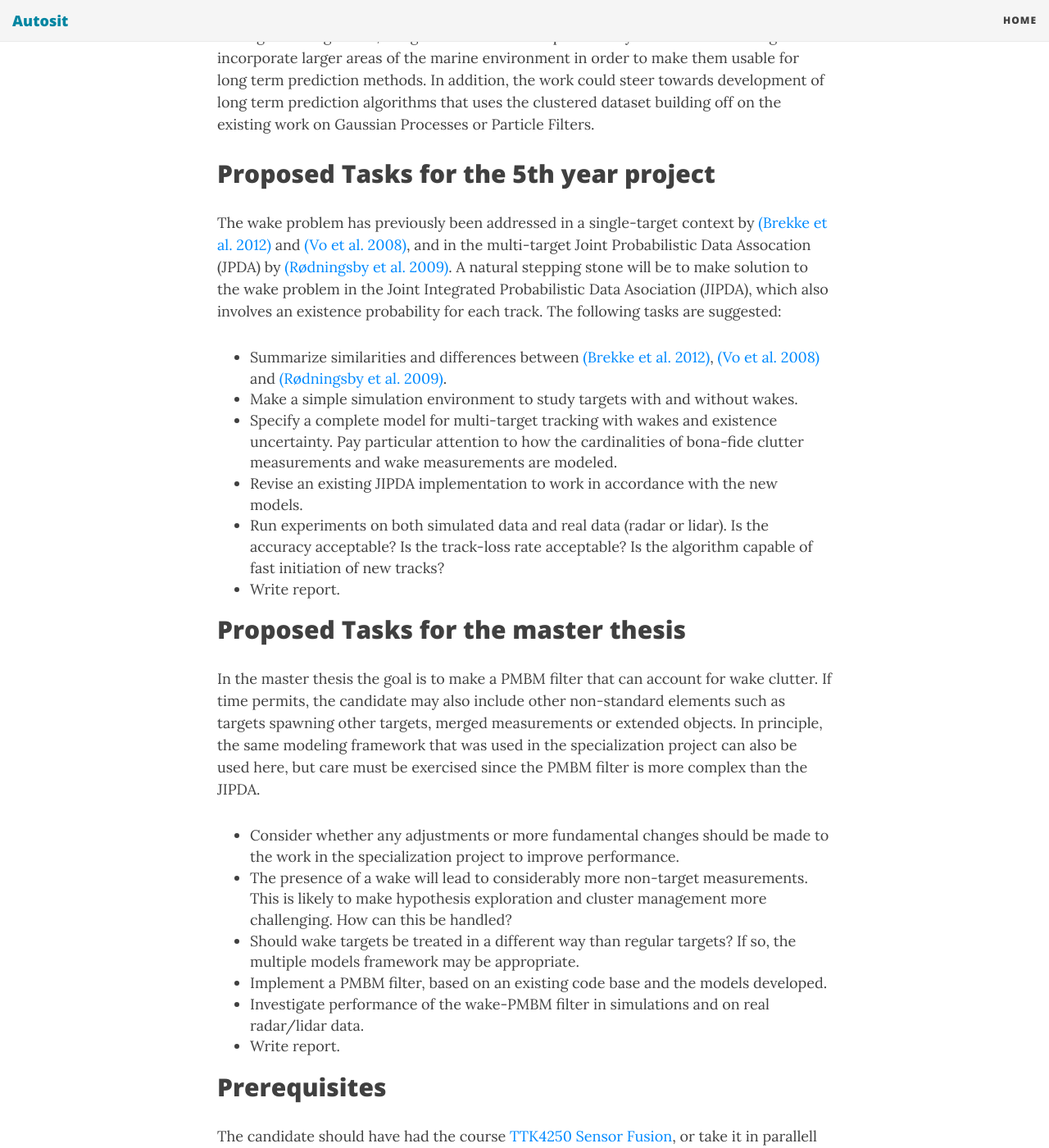
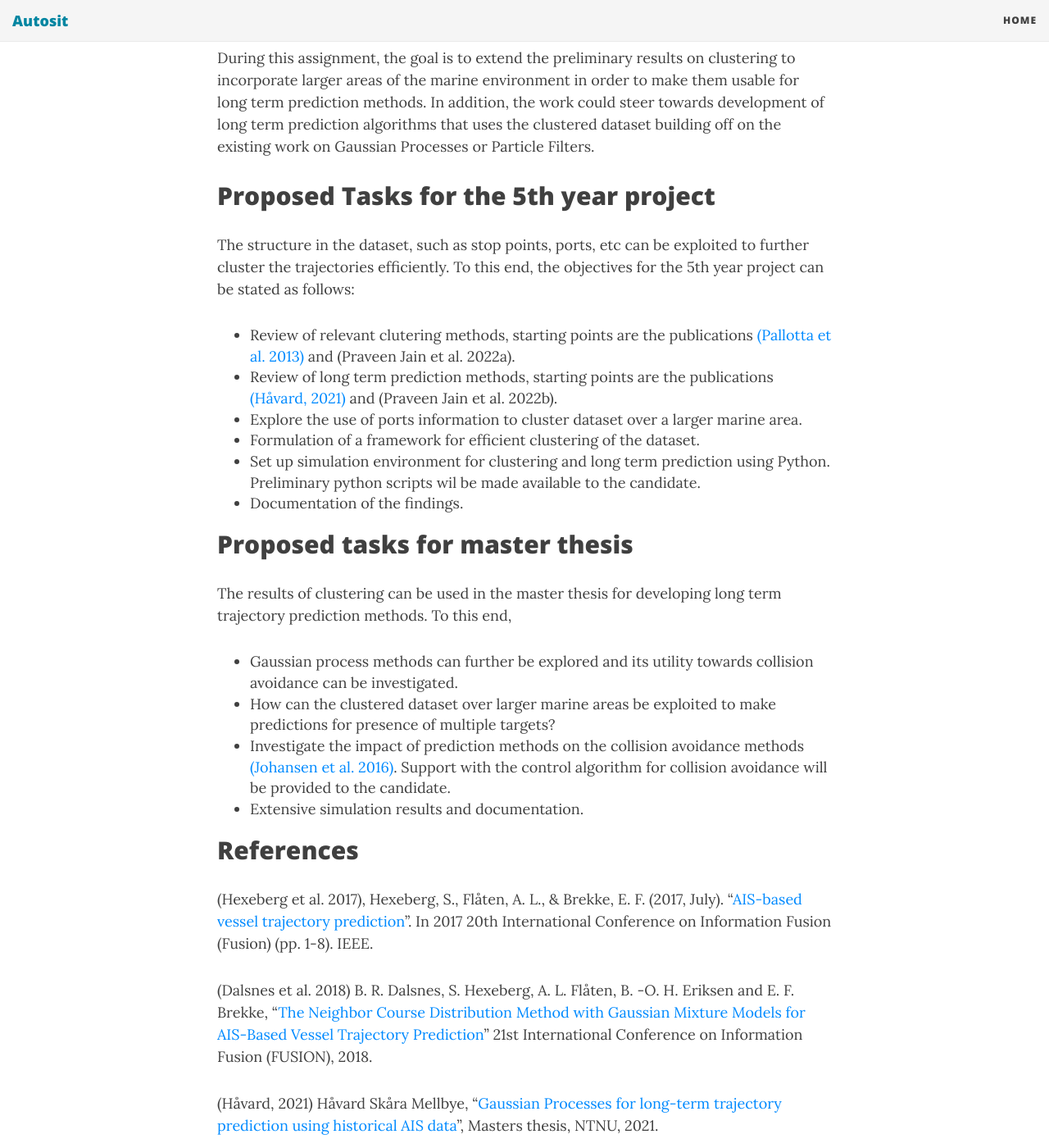
Before and after one commit to autosit/autosit.github.io, a Jekyll site: the page built from _posts/2022-04-05-clustering_for_ltp.md, in a window 1280 px wide and 1400 px high, scrolled down 2087 px. Shown: the whole window at 82% size. Built offline with Jekyll 4.4.1, drawn with Linux system fonts in a browser that asks for light colours; nearby versions of some CDN libraries; some of the changed text lies outside the part shown.

Commit message:
Update 2022-04-05-clustering_for_ltp.md

```diff
--- a/_posts/2022-04-05-clustering_for_ltp.md
+++ b/_posts/2022-04-05-clustering_for_ltp.md
@@ -6,10 +6,10 @@ category: LTP
 ## Background
 
 
-A core requirement for collision avoidance systems for autonomous ships are the ability to predict the trajectories of the neighboring target ships over a longer time horizon. Model based predictions generally use linear models that are insufficient to make such predictions, particularly in the maneuvering scenarios. Consequently, data driven methods such as [Single Point Neighbor Search] (SPNS),  [Neighbor Course Distribition Method] (NCDM), [Gaussian Process] (GP) methods  and [Particle Filter] methods are developed to utilize the availablity of historical AIS dataset to aid the predictions.
+A core requirement for collision avoidance systems for autonomous ships are the ability to predict the trajectories of the neighboring target ships over a longer time horizon. Model based predictions generally use linear models that are insufficient to make such predictions, particularly in the maneuvering scenarios. Consequently, data driven methods such as Single Point Neighbor Search (SPNS) [(Hexeberg et al. 2017)],  Neighbor Course Distribition Method (NCDM) [(Dalsnes et al. 2018)], Gaussian Process (GP) methods [(Håvard, 2021)] and Particle Filter (Praveen Jain et al. 2022b) methods are developed to utilize the availablity of historical AIS dataset to aid the predictions.
 
 
-However, these methods do not exploit the inherent structure in the dataset represented by marine traffic lanes. Therefore, an unsupervised clustering method (Praveen Jain et al. 2022) based on Mean Shift algorithm, Agglomerative Heirarchical Clustering algorithm couple with Longest Common Subsequence trajectory similarity measure was developed to cluster the trajectories in the AIS dataset. The clustered dataset were used to make multi-modal probabilistic predictions using the NCDM and PF methods (See Figure 1 and 2 )
+However, these methods do not exploit the inherent structure in the dataset represented by marine traffic lanes. Therefore, an unsupervised clustering method (Praveen Jain et al. 2022a) based on Mean Shift algorithm, Agglomerative Heirarchical Clustering algorithm couple with Longest Common Subsequence trajectory similarity measure was developed to cluster the trajectories in the AIS dataset. The clustered dataset were used to make multi-modal probabilistic predictions using the NCDM and PF methods (See Figure 1 and 2 )
 
 |<img src="{{site.url}}/assets/clustering.png" width="700"> |
 | Figure 1: The unsupervised clustering framework  |
@@ -24,39 +24,47 @@ During this assignment, the goal is to extend the preliminary results on cluster
 
 ## Proposed Tasks for the 5th year project
 
+The structure in the dataset, such as stop points, ports, etc can be exploited to further cluster the trajectories efficiently. To this end, the objectives for the 5th year project can be stated as follows:
 
-The wake problem has previously been addressed in a single-target context by [(Brekke et al. 2012)] and [(Vo et al. 2008)], and in the multi-target Joint Probabilistic Data Assocation (JPDA) by [(Rødningsby et al. 2009)]. A natural stepping stone will be to make solution to the wake problem in the Joint Integrated Probabilistic Data Asociation (JIPDA), which also involves an existence probability for each track. The following tasks are suggested:
+* Review of relevant clutering methods, starting points are the publications [(Pallotta et al. 2013)] and (Praveen Jain et al. 2022a).
+* Review of long term prediction methods, starting points are the publications [(Håvard, 2021)] and (Praveen Jain et al. 2022b).
+* Explore the use of ports information to cluster dataset over a larger marine area.
+* Formulation of a framework for efficient clustering of the dataset.
+* Set up simulation environment for clustering and long term prediction using Python. Preliminary python scripts wil be made available to the candidate.
+* Documentation of the findings.
 
-* Summarize similarities and differences between [(Brekke et al. 2012)], [(Vo et al. 2008)] and [(Rødningsby et al. 2009)].
-* Make a simple simulation environment to study targets with and without wakes.
-* Specify a complete model for multi-target tracking with wakes and existence uncertainty. Pay particular attention to how the cardinalities of bona-fide clutter measurements and wake measurements are modeled.
-* Revise an existing JIPDA implementation to work in accordance with the new models.
-* Run experiments on both simulated data and real data (radar or lidar). Is the accuracy acceptable? Is the track-loss rate acceptable? Is the algorithm capable of fast initiation of new tracks?
-* Write report.
 
-## Proposed Tasks for the master thesis
+## Proposed tasks for master thesis
 
-In the master thesis the goal is to make a PMBM filter that can account for wake clutter. If time permits, the candidate may also include other non-standard elements such as targets spawning other targets, merged measurements or extended objects. In principle, the same modeling framework that was used in the specialization project can also be used here, but care must be exercised since the PMBM filter is more complex than the JIPDA.
+The results of clustering can be used in the master thesis for developing long term trajectory prediction methods. To this end,
 
-* Consider whether any adjustments or more fundamental changes should be made to the work in the specialization project to improve performance.
-* The presence of a wake will lead to considerably more non-target measurements. This is likely to make hypothesis exploration and cluster management more challenging. How can this be handled?
-* Should wake targets be treated in a different way than regular targets? If so, the multiple models framework may be appropriate.
-* Implement a PMBM filter, based on an existing code base and the models developed.
-* Investigate performance of the wake-PMBM filter in simulations and on real radar/lidar data.
-* Write report.
+* Gaussian process methods can further be explored and its utility towards collision avoidance can be investigated.
+* How can the clustered dataset over larger marine areas be exploited to make predictions for presence of multiple targets?
+* Investigate the impact of prediction methods on the collision avoidance methods [(Johansen et al. 2016)]. Support with the control algorithm for collision avoidance will be provided to the candidate.
+* Extensive simulation results and documentation.
+
+
+## References
+
+(Hexeberg et al. 2017), Hexeberg, S., Flåten, A. L., & Brekke, E. F. (2017, July). "[AIS-based vessel trajectory prediction][(Hexeberg et al. 2017)]". In 2017 20th International Conference on Information Fusion (Fusion) (pp. 1-8). IEEE.
+
+(Dalsnes et al. 2018) B. R. Dalsnes, S. Hexeberg, A. L. Flåten, B. -O. H. Eriksen and E. F. Brekke, "[The Neighbor Course Distribution Method with Gaussian Mixture Models for AIS-Based Vessel Trajectory Prediction][(Dalsnes et al. 2018)]" 21st International Conference on Information Fusion (FUSION), 2018.
+
+(Håvard, 2021) Håvard Skåra Mellbye, "[Gaussian Processes for long-term trajectory prediction using historical AIS data][(Håvard, 2021)]", Masters thesis, NTNU, 2021.
+
+(Praveen Jain et al. 2022a) Praveen Jain, Edmund Brekke, Adil Rasheed, "Unsupervised Clustering of Marine Vessel Trajectories in Historical AIS Database", under review, International Conference of Information Fusion, 2022.
+
+(Praveen Jain et al. 2022b) Praveen Jain, Edmund Brekke, Adil Rasheed, "Particle Filter methods for Vessel Trajectory Prediction using Historical AIS Data", under preparation.
+
+(Pallotta et al. 2013), Pallotta, G., Vespe, M., & Bryan, K. (2013). "[Vessel pattern knowledge discovery from AIS data: A framework for anomaly detection and route prediction][(Pallotta et al. 2013)]". Entropy, 15(6), 2218-2245.
+
+(Johansen et al. 2016) T. A. Johansen, T. Perez and A. Cristofaro, "[Ship Collision Avoidance and COLREGS Compliance Using Simulation-Based Control Behavior Selection With Predictive Hazard Assessment][(Johansen et al. 2016)]," in IEEE Transactions on Intelligent Transportation Systems, 2016.
+
+
 
 ## Prerequisites
 
 The candidate should have had the course [TTK4250 Sensor Fusion], or take it in parallell with the specialization project. Experience with sensor fusion from extracurricular activities will also be useful.
-
-## References
-Williams, J. (2015). "[Marginal multi-Bernoulli filters: RFS derivation of MHT, JIPDA, and association-based member.]([Williams2015)]" IEEE Transactions on Aerospace and Electronic Systems, vol. 51, no. 3.
-
-Brekke, E., Hallingstad, O. and Glattetre, J. (2012) "[Improved target tracking in the presence of wakes.][(Brekke et al. 2012)]" IEEE Transactions on Aerospace and Electronic Systems, vol. 48, no. 2.
-
-Rødningsby, A., Bar-Shalom, Y., Hallingstad, O. and Glattetre, J. (2012) "[Multitarget multisensor tracking in the presence of wakes.][(Rødningsby et al. 2009)]" Journal of Advances in Information Fusion, vol. 4, no. 2.
-
-Vo, B.-T., Vo, B.-N. and Cantoni, A. (2012) "[Bayesian filtering with random finite set observations.][(Vo et al. 2008)]" IEEE Transactions on Signal Processing, vol. 56, no. 4.
 
 
 ## Autosit
@@ -75,6 +83,13 @@ Supervisor: [Edmund Brekke].
 
 
 [Edmund Brekke]: www.ntnu.edu/employees/edmund.brekke
+
+[(Hexeberg et al. 2017)]: https://ieeexplore.ieee.org/abstract/document/8009762
+[(Dalsnes et al. 2018)]: https://ieeexplore.ieee.org/abstract/document/8455607
+[(Håvard, 2021)]: https://ntnuopen.ntnu.no/ntnu-xmlui/handle/11250/2831564
+[(Pallotta et al. 2013)]: https://www.mdpi.com/1099-4300/15/6/2218
+[(Johansen et al. 2016)]: https://ieeexplore.ieee.org/document/7464354
+
 [(Williams 2015)]: https://ieeexplore.ieee.org/document/7272821
 [Habtemariam2014]: https://www.sciencedirect.com/science/article/pii/S0165168414003636
 [Liland2017]: https://brage.bibsys.no/xmlui/bitstream/handle/11250/2452107/16477_FULLTEXT.pdf?sequence=1
```
